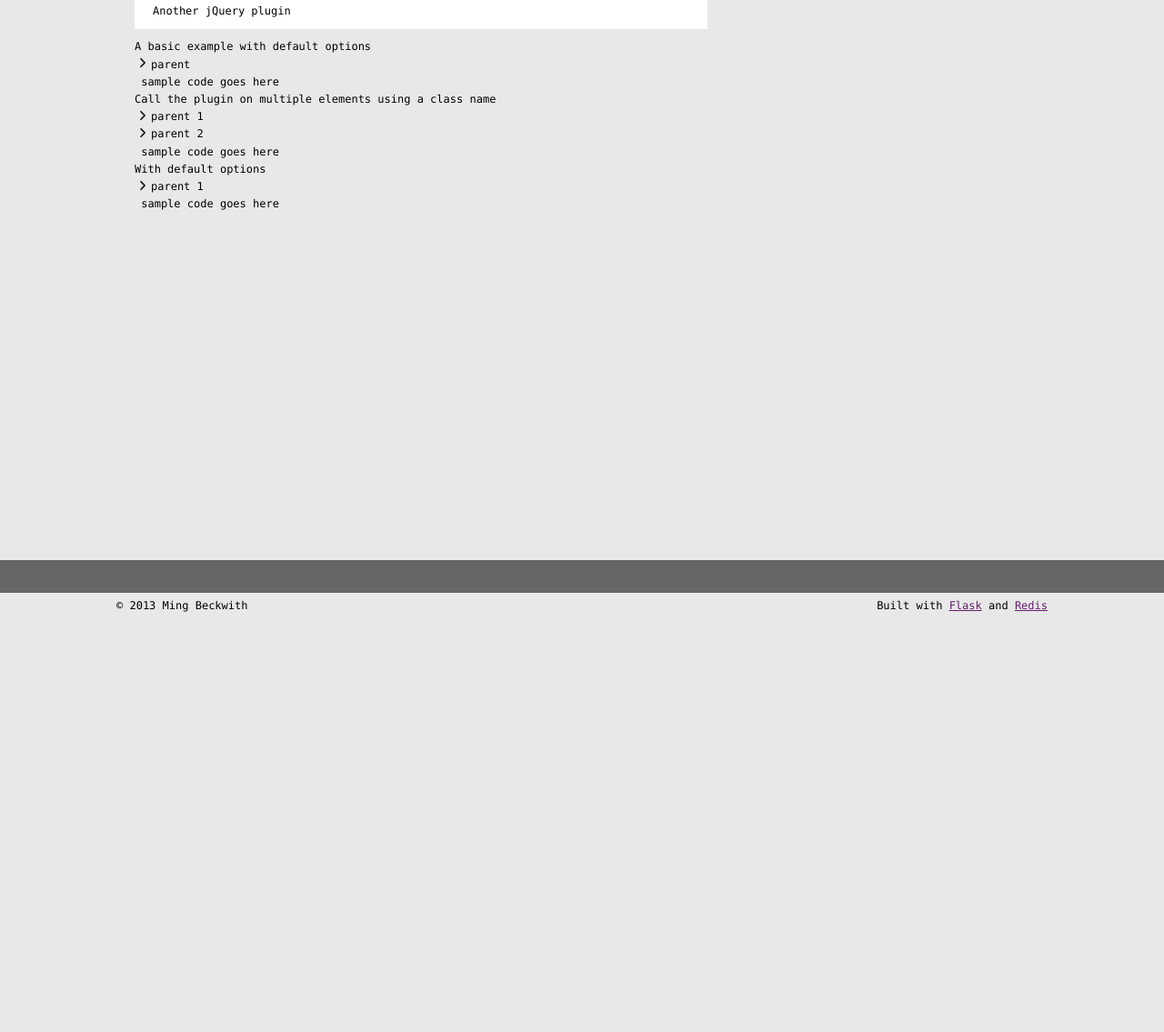
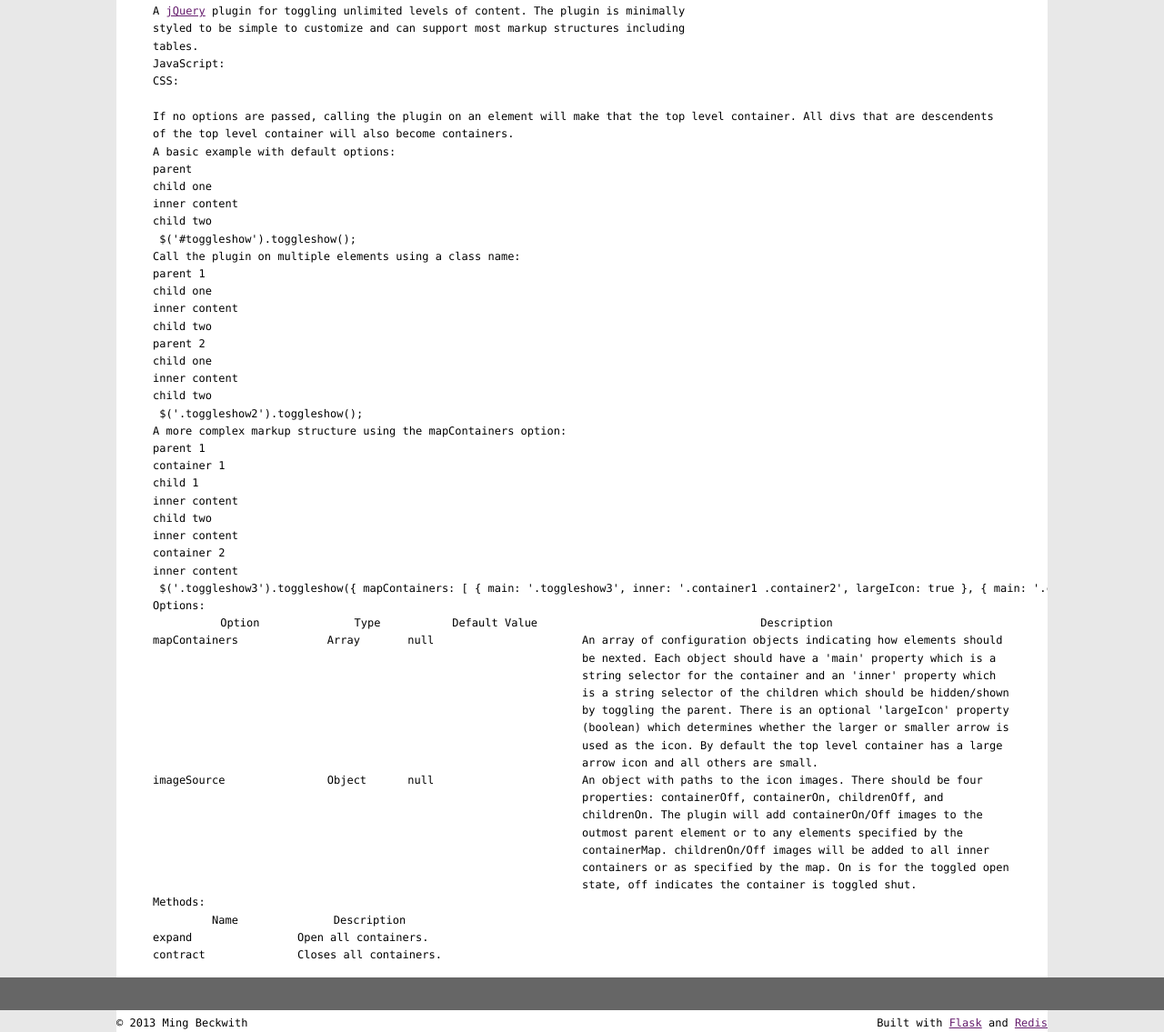
Before and after one commit to mcbex/portfolio, a Flask app: template portfolio/templates/toggleshow.html in a window 1280 px wide. Shown: the part 124-1259 px from the top of the page at 91% size. Before the commit the page ends 797 px from the top, so only its background shows below. Run offline with Flask 2, Linux system fonts and the light colour scheme; the template is opened without the code that fills it, so the values that code supplies are empty; parts of the project's set-up code (start-up, migrations or seed data) failed here and were passed over; some libraries are stand-ins or nearby versions.

Commit message:
add examples and docs for toggle plugin

```diff
--- a/portfolio/static/css/styles.css
+++ b/portfolio/static/css/styles.css
@@ -168,7 +168,7 @@
     margin-left: 10px;
 }
 
-.content.scraper, .content.all-projects {
+.content.scraper, .content.all-projects, .content.toggleshow {
     background-color: white;
 }
 
@@ -177,3 +177,11 @@
     border-bottom: 3px solid #D8A9DE;
     display: inline-block;
 }
+
+.toggleshow-demo {
+    padding: 0 20px;
+}
+
+.toggleshow-demo th:last-of-type {
+    width: 50%;
+}
--- a/portfolio/templates/toggleshow.html
+++ b/portfolio/templates/toggleshow.html
@@ -5,9 +5,12 @@
 {% block scripts %}
 
     {{ super() }}
+    <script src="http://yandex.st/highlightjs/7.1/highlight.min.js"></script>
     <script src="{{ url_for('static', filename='js/toggleshow/toggleshow.js') }}"></script>
 
     <script>
+
+        hljs.initHighlightingOnLoad();
 
         $(document).ready(function() {
 
@@ -36,6 +39,10 @@
                         main: '.child2',
                         inner: 'p',
                         largeIcon: false
+                    },
+                    {
+                        main: '.container2',
+                        inner: 'p'
                     }
                 ]
             });
@@ -49,26 +56,37 @@
 {% block styles %}
 
     {{ super() }}
+    <link rel="stylesheet" href="http://yandex.st/highlightjs/7.1/styles/googlecode.min.css">
     <link rel="stylesheet" type="text/css" href="{{ url_for('static', filename='css/toggleshow.css') }}">
+    <link rel="stylesheet" type="text/css" href="{{ url_for('static', filename='css/demo.css') }}">
 
 {% endblock %}
 
 {% block content %}
 
-    <section class="content">
+    <section class="content toggleshow">
 
         <section class="project-info">
             <h2>{{ data['title'] }}</h2>
             <p class="post-date">Posted: {{ data['timestamp'] }}</p>
             <p class="project-description">
-                Another jQuery plugin
+                A{{ " " }}<a href="http://jquery.com/">jQuery</a>{{ " " }}plugin for toggling unlimited levels of content. The plugin is minimally styled to be simple to customize and can support most markup structures including tables.
             </p>
+            <div class="downloads">
+                <p>JavaScript:{{ " " }}<a href={{ data['js'] }}>{{ data['js'] }}</a></p>
+                <p>CSS:{{ " "  }}<a href={{ data['css'] }}>{{ data['css'] }}</a></p>
+            </div>
         </section>
 
         <section class="toggleshow-demo">
+
+            <div class="project-description">
+                If no options are passed, calling the plugin on an element will make that the top level container. All divs that are descendents of the top level container will also become containers.
+            </div>
+
             <div class="example">
                 <p class="demo-description">
-                    A basic example with default options
+                    A basic example with default options:
                 </p>
                 <div class="demo">
                     <div id="toggleshow">
@@ -84,14 +102,26 @@
                 </div>
                 <div class="code">
                     <pre><code>
-        sample code goes here
+$('#toggleshow').toggleshow();
                     </code></pre>
+<!--                    <pre><code>
+&lt;div id="toggleshow"&gt;
+    parent
+    &lt;div&gt;
+        child one
+        &lt;p&gt;inner content&lt;/p&gt;
+    &lt;/div&gt;
+    &lt;div&gt;
+        child two
+    &lt;/div&gt;
+&lt;/div&gt;
+                    </code></pre>-->
                 </div>
             </div>
 
             <div class="example">
                 <p class="demo-description">
-                    Call the plugin on multiple elements using a class name
+                    Call the plugin on multiple elements using a class name:
                 </p>
                 <div class="demo">
                     <div class="toggleshow2">
@@ -121,14 +151,40 @@
                 </div>
                 <div class="code">
                     <pre><code>
-        sample code goes here
+$('.toggleshow2').toggleshow();
                     </code></pre>
+<!--                    <pre><code>
+&lt;div class="toggleshow2"&gt;
+    parent 1
+    &lt;div&gt;
+        child one
+        &lt;p&gt;
+            inner content
+        &lt;/p&gt;
+    &lt;/div&gt;
+    &lt;div&gt;
+        child two
+    &lt;/div&gt;
+&lt;/div&gt;
+&lt;div class="toggleshow2"&gt;
+    parent 2
+    &lt;div&gt;
+        child one
+        &lt;p&gt;
+            inner content
+        &lt;/p&gt;
+    &lt;/div&gt;
+    &lt;div&gt;
+        child two
+    &lt;/div&gt;
+&lt;/div&gt;
+                    </code></pre> -->
                 </div>
             </div>
 
             <div class="example">
                 <p class="demo-description">
-                    With default options
+                    A more complex markup structure using the mapContainers option:
                 </p>
                 <div class="demo">
                     <div class="toggleshow3">
@@ -152,10 +208,84 @@
                 </div>
                 <div class="code">
                     <pre><code>
-        sample code goes here
+$('.toggleshow3').toggleshow({
+    mapContainers: [
+        {
+            main: '.toggleshow3',
+            inner: '.container1 .container2',
+            largeIcon: true
+        },
+        {
+            main: '.container1',
+            inner: '.child1',
+            largeIcon: false
+        },
+        {
+            main: '.child1',
+            inner: 'p .child2',
+            largeIcon: true
+        },
+        {
+            main: '.child2',
+            inner: 'p',
+            largeIcon: false
+        },
+        {
+            main: '.container2',
+            inner: 'p'
+        }
+    ]
+});
                     </code></pre>
                 </div>
             </div>
+
+            <p>Options:</p>
+            <table>
+                <thead>
+                    <tr>
+                        <th>Option</th>
+                        <th>Type</th>
+                        <th>Default Value</th>
+                        <th>Description</th>
+                    </tr>
+                </thead>
+                <tbody>
+                    <tr>
+                        <td>mapContainers</td>
+                        <td>Array</td>
+                        <td>null</td>
+                        <td>An array of configuration objects indicating how elements should be nexted. Each object should have a 'main' property which is a string selector for the container and an 'inner' property which is a string selector of the children which should be hidden/shown by toggling the parent. There is an optional 'largeIcon' property (boolean) which determines whether the larger or smaller arrow is used as the icon. By default the top level container has a large arrow icon and all others are small.</td>
+                    </tr>
+                    <tr>
+                        <td>imageSource</td>
+                        <td>Object</td>
+                        <td>null</td>
+                        <td>An object with paths to the icon images. There should be four properties: containerOff, containerOn, childrenOff, and childrenOn. The plugin will add containerOn/Off images to the outmost parent element or to any elements specified by the containerMap. childrenOn/Off images will be added to all inner containers or as specified by the map. On is for the toggled open state, off indicates the container is toggled shut.</td>
+                    </tr>
+                </tbody>
+            </table>
+
+            <p>Methods:</p>
+            <table>
+                <thead>
+                    <tr>
+                        <th>Name</th>
+                        <th>Description</th>
+                    </tr>
+                </thead>
+                <tbody>
+                    <tr>
+                        <td>expand</td>
+                        <td>Open all containers.</td>
+                    </tr>
+                    <tr>
+                        <td>contract</td>
+                        <td>Closes all containers.</td>
+                    </tr>
+                </tbody>
+            </table>
+
         </section>
 
     </section>
```
